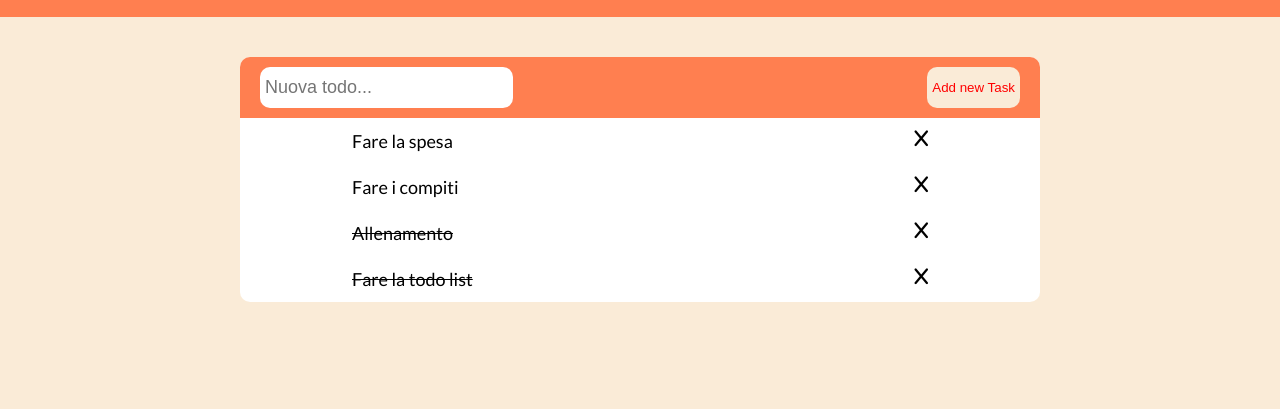
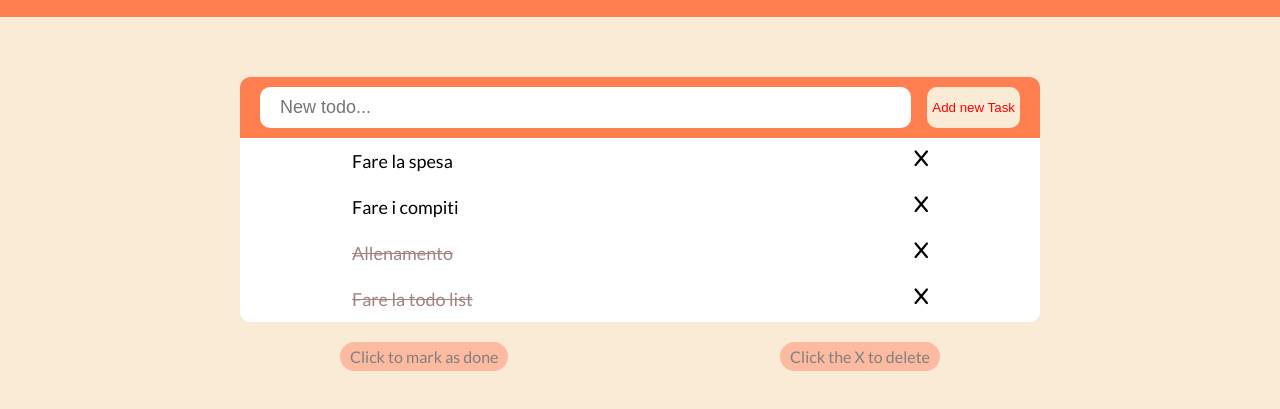
Before and after one commit to MattiaBologna/vue-todolist, a plain HTML site: page index.html in a window 1280 px wide. Shown: the part 71-480 px from the top of the page. Drawn offline with nearby package versions, Linux system fonts and the light colour scheme.

Commit message:
Add: legend

```diff
--- a/css/app.css
+++ b/css/app.css
@@ -25,6 +25,7 @@ body {
 
 .main__content {
     margin: 40px 0;
+    padding: 20px;
 }
 
 .todo__container {
@@ -41,15 +42,13 @@ body {
     border-top-right-radius: 10px;
     display: flex;
     justify-content: space-between;
+    gap: 16px;
     padding: 10px 20px;
 }
 
 .strikethrough {
     text-decoration: line-through;
-}
-
-.cliccableX {
-    text-decoration: none;
+    color: rgb(163, 130, 130);
 }
 
 .todo__item {
@@ -68,9 +67,9 @@ body {
 .todo__input {
     font-size: 18px;
     border-radius: 10px;
-    padding: 10px 5px;
+    padding: 10px 20px;
     border: none;
-    width: calc(100% / 3);
+    flex-grow: 1;
 }
 
 .add__button {
@@ -85,3 +84,21 @@ body {
 .todo__input:focus-visible {
     outline: none;
 }
+
+.legend {
+    display: flex;
+    max-width: 600px;
+    margin: 20px auto;
+    justify-content: space-between;
+    align-items: center;
+}
+
+
+
+.legend > * {
+    background-color: rgb(252, 186, 161);
+    color: grey;
+    text-align: center;
+    padding: 5px 10px;
+    border-radius: 999px;
+}
--- a/index.html
+++ b/index.html
@@ -24,7 +24,7 @@
             <section class="todo__section">
                 <div class="todo__container">
                     <div class="card__header">
-                        <input v-model.trim="todoInput" type="text" placeholder="Nuova todo..." @keyup.enter="addTodo" class="todo__input">
+                        <input v-model.trim="todoInput" type="text" placeholder="New todo..." @keyup.enter="addTodo" class="todo__input">
                         <button @click="addTodo" class="add__button">Add new Task</button>
                     </div>
                     <div class="card__body">
@@ -34,14 +34,20 @@
                             class="todo__item"
                             >
                                 <p :class="todo.done ? 'strikethrough' : ''" @click="todo.done = !todo.done">{{todo.text}}</p>
-                                <i @click="removeTodo(i)" class="fa-solid fa-x cliccableX"></i>
+                                <i @click="removeTodo(i)" class="fa-solid fa-x"></i>
                             </li>
                         </ul>
                         <p v-else class='todo__item'>Nothing to do</p>
                     </div>
                 </div>
+
+                <div class="legend">
+                    <p>Click to mark as done</p>
+                    <p>Click the X to delete</p>
+                </div>
             </section>
         </main>
+        <footer></footer>
     </div>
 
     <script src="./js/app.js"></script>
```
